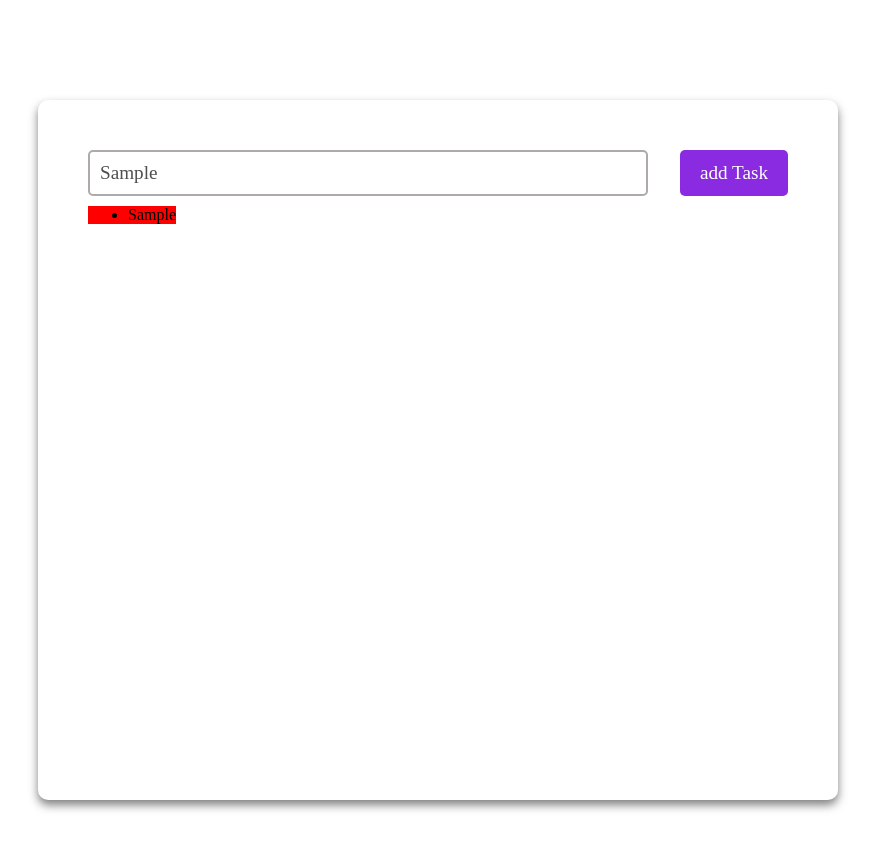
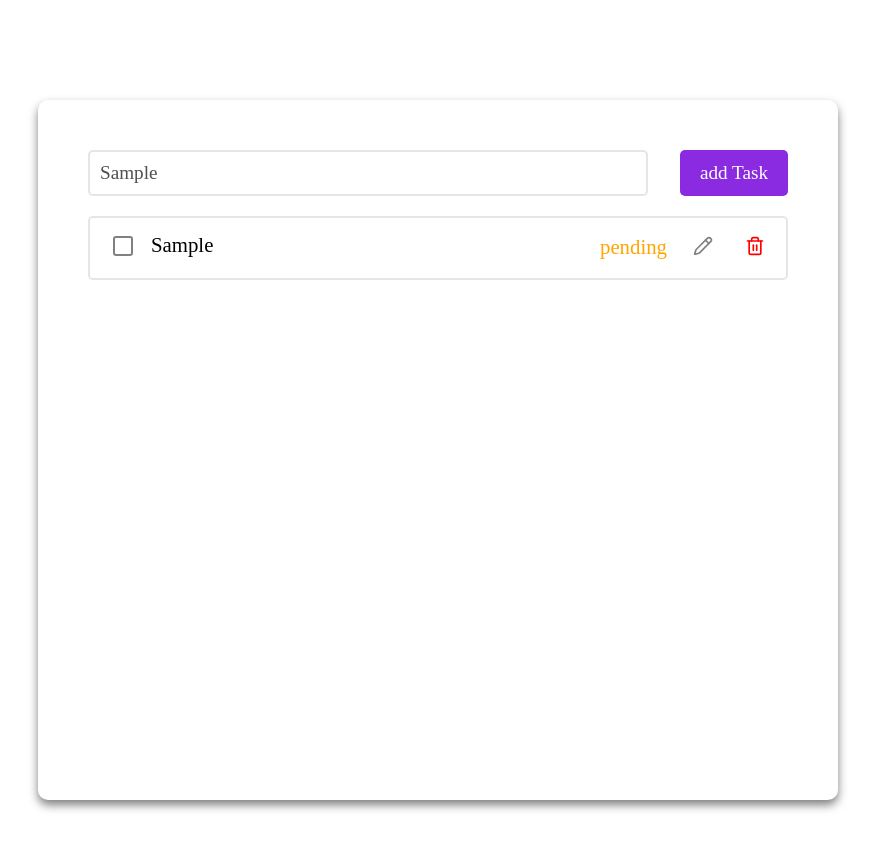
Before and after one commit to satyamsingh-simform/practical5-Todo-App, a React (Vite) app: page / in a window 1280 px wide. Both pictures are taken after typing "Sample" into the empty fields and a click on the button "add Task". Shown: the top 850 px of the page, without its empty margins (202-1077 px from the left). Built offline with nearby package versions, Linux system fonts and the light colour scheme.

Commit message:
feat:create task and show task

```diff
--- a/package.json
+++ b/package.json
@@ -10,8 +10,10 @@
     "preview": "vite preview"
   },
   "dependencies": {
+    "lucide-react": "^1.16.0",
     "react": "^19.2.6",
-    "react-dom": "^19.2.6"
+    "react-dom": "^19.2.6",
+    "react-icons": "^5.6.0"
   },
   "devDependencies": {
     "@eslint/js": "^10.0.1",
--- a/src/App.tsx
+++ b/src/App.tsx
@@ -1,19 +1,27 @@
 import React, { useState } from "react"
+import { Pencil } from 'lucide-react';
+import { Square } from 'lucide-react';
+import { Trash2 } from 'lucide-react';
+
+type Data={
+    id:string,
+    task:string,
+    isCompleted:"pending"|"completed",
+}
 
 export default function App(){
     const [input, setInput]=useState<string>('');
-    const [task, setTask]=useState([]);
+    const [tasks, setTask]=useState<Data[]>([]);
 
     function handleAddTask(){
-        console.log(input);
+        const newTask:Data={
+            id:crypto.randomUUID(),
+            task:input,
+            isCompleted:'pending',
+        }
 
-        setTask([...task,input]);
-        console.log(task);
-
-
-
+        setTask([...tasks,newTask]);
     }
-
 
     return(
         <>
@@ -30,7 +38,21 @@ export default function App(){
                 <section className="display-task">
                     <div>
                         <ul>
-                            <li><div>{task.map((task)=>task)}</div></li>
+                            {tasks.map((task)=>
+                                <li className="each-task">
+                                    <article className="each-task-article">
+                                        <div className="div-checkbox">
+                                            <button><Square color="gray"/></button>
+                                            <span>{task.task}</span>
+                                        </div>
+                                        <div className="div-edit-del">
+                                            <span className="pending">{task.isCompleted}</span>
+                                            <button><Pencil size={20} color="gray"/></button>
+                                            <button><Trash2 size={20} color="red"/></button>
+                                        </div>
+                                    </article>
+                                </li>
+                            )}
                         </ul>
                     </div>
                 </section>
--- a/src/index.css
+++ b/src/index.css
@@ -19,7 +19,7 @@ body{
   padding: 50px;
   display: flex;
   flex-direction: column;
-  gap: 10px;
+  gap: 20px;
   align-items: flex-start;
 }
 
@@ -33,7 +33,7 @@ body{
   width: 80%;
   padding: 10px;
   outline: none;
-  border: 2px solid rgb(175, 170, 170);
+  border: 2px solid rgb(233, 228, 228);
   border-radius: 5px;
   font-size: 1.2rem;
   color: rgb(80, 78, 78);
@@ -49,5 +49,47 @@ body{
 }
 
 .display-task{
-  background-color: red;
+  width: 100%;
+
 }
+ul{
+  padding: 0;
+}
+.each-task{
+  border: 2px solid rgb(233, 228, 228);
+  list-style-type: none;
+  padding: 15px;
+  font-size: 1.3rem;
+  border-bottom: none;
+  border-radius: 5px;
+}
+
+ul li:last-child{
+  border-bottom: 2px solid rgb(233, 228, 228);
+}
+
+.each-task-article{
+  display: flex;
+  justify-content: space-between;
+  align-items: center;
+}
+
+.each-task-article button{
+  border: none;
+  background-color: white;
+}
+
+.div-checkbox{
+  display: flex;
+  gap: 10px;
+}
+.div-edit-del{
+  display: flex;
+  gap: 20px;
+}
+.pending{
+  color: orange;
+}
+button:hover{
+  cursor: pointer;
+}
```
Also changed, not shown: 1 other file (tests, documents, lock files or other folders).
